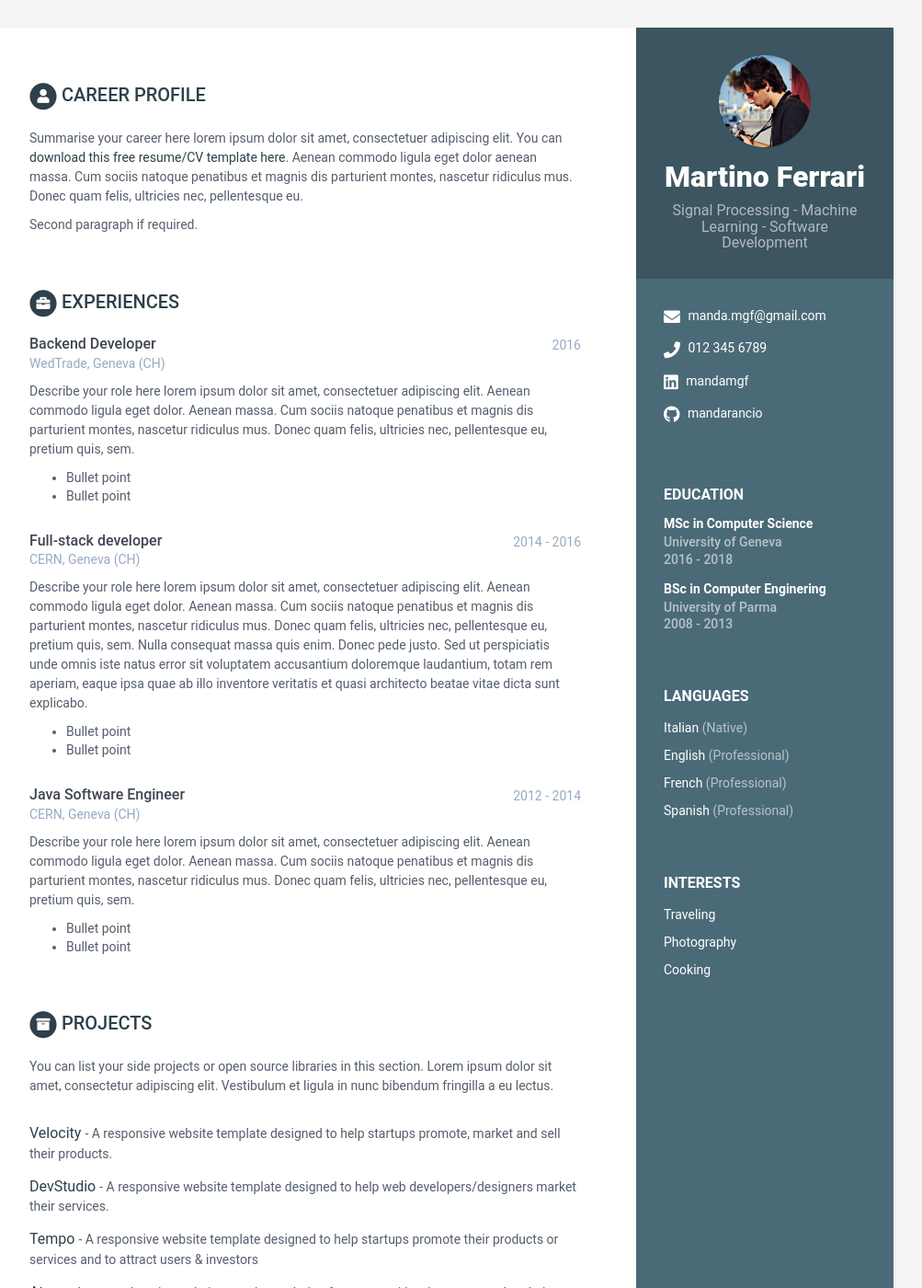
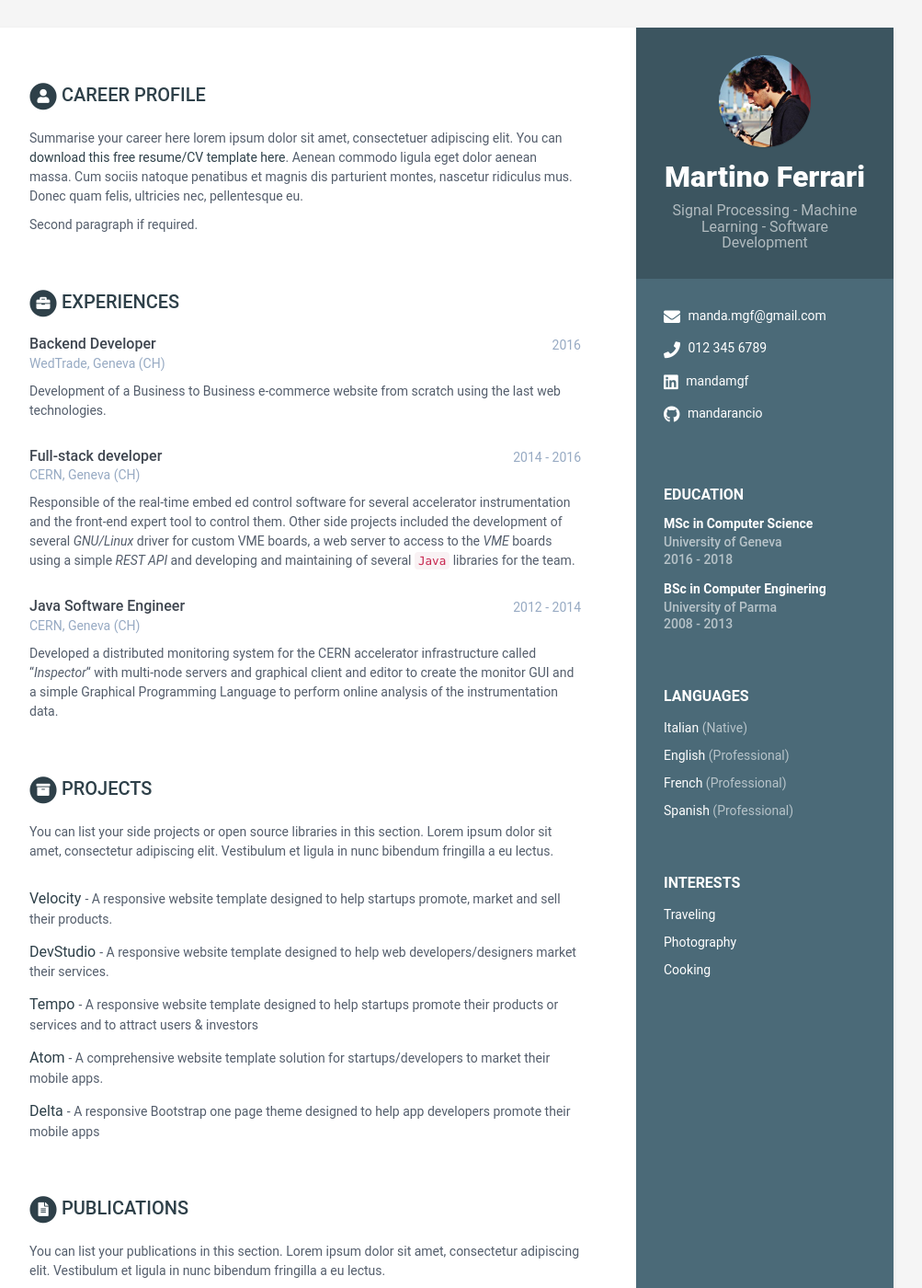
Before and after one commit to Mandarancio/Mandarancio.github.io, a Jekyll site: the page built from index.html, in a window 1280 px wide and 1400 px high. Shown: the whole window at 92% size, without its empty margins (168-1171 px from the left). Built offline with Jekyll 4.4.1, drawn with Linux system fonts in a browser that asks for light colours.

Commit message:
working on..

```diff
--- a/_data/data.yml
+++ b/_data/data.yml
@@ -89,45 +89,26 @@ experiences:
       time: 2016
       company: WedTrade, Geneva (CH)
       details: |
-        Describe your role here lorem ipsum dolor sit amet, consectetuer
-        adipiscing elit. Aenean commodo ligula eget dolor. Aenean massa.
-        Cum sociis natoque penatibus et magnis dis parturient montes,
-        nascetur ridiculus mus. Donec quam felis, ultricies nec,
-        pellentesque eu, pretium quis, sem.
-
-          - Bullet point
-          - Bullet point
+        Development of a Business to Business e-commerce website from scratch using the last web technologies.
 
     - role: Full-stack developer
       time: 2014 - 2016
       company: CERN, Geneva (CH)
       details: |
-        Describe your role here lorem ipsum dolor sit amet, consectetuer
-        adipiscing elit. Aenean commodo ligula eget dolor. Aenean massa.
-        Cum sociis natoque penatibus et magnis dis parturient montes,
-        nascetur ridiculus mus. Donec quam felis, ultricies nec,
-        pellentesque eu, pretium quis, sem. Nulla consequat massa quis
-        enim. Donec pede justo. Sed ut perspiciatis unde omnis iste natus
-        error sit voluptatem accusantium doloremque laudantium, totam rem
-        aperiam, eaque ipsa quae ab illo inventore veritatis et quasi
-        architecto beatae vitae dicta sunt explicabo.
-
-          - Bullet point
-          - Bullet point
+        Responsible of the real-time embed ed control software for several accelerator
+        instrumentation and the front-end expert tool to control them. Other side projects included
+        the development of several *GNU/Linux* driver for custom VME boards, a web server to
+        access to the *VME* boards using a simple *REST API* and developing and maintaining of
+        several `Java` libraries for the team.
 
     - role: Java Software Engineer
       time: 2012 - 2014
       company: CERN, Geneva (CH)
       details: |
-        Describe your role here lorem ipsum dolor sit amet, consectetuer
-        adipiscing elit. Aenean commodo ligula eget dolor. Aenean massa.
-        Cum sociis natoque penatibus et magnis dis parturient montes,
-        nascetur ridiculus mus. Donec quam felis, ultricies nec,
-        pellentesque eu, pretium quis, sem.
-
-          - Bullet point
-          - Bullet point
-
+        Developed a distributed monitoring system for the CERN accelerator infrastructure called
+        “*Inspector*“ with multi-node servers and graphical client and editor to create the monitor
+        GUI and a simple Graphical Programming Language to perform online analysis of the
+        instrumentation data.
 
 
 projects:
```
